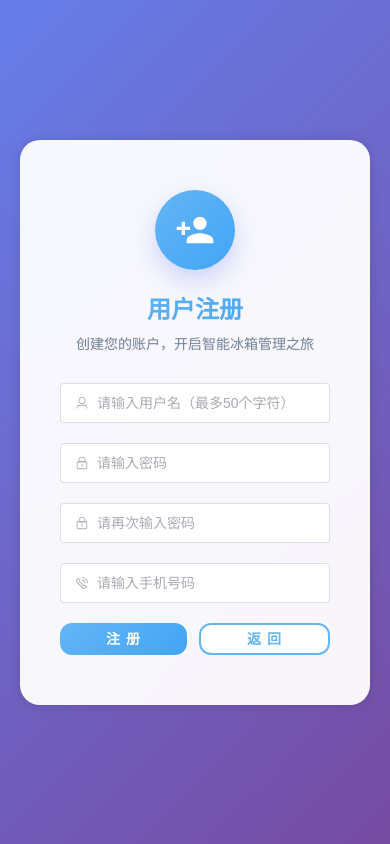
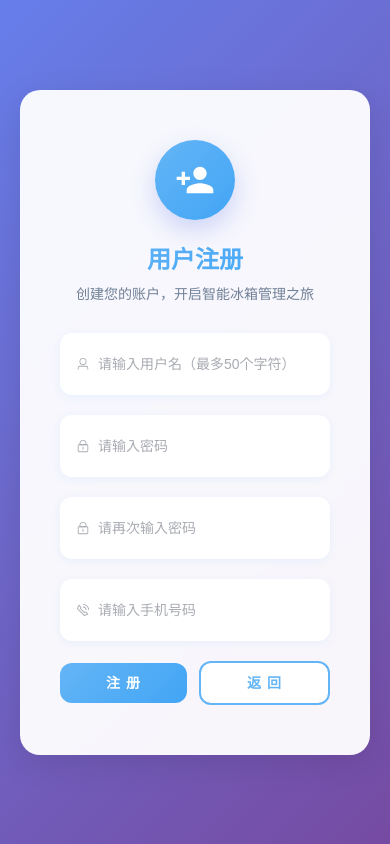
Before and after one commit to YXandImmortal/fridge-butler, a Vue app in the folder frontend/: page /register in a window 390 px wide. Built offline with nearby package versions, Linux system fonts and the light colour scheme.

Commit message:
整合了两个页面的样式，统一放入theme中

```diff
--- a/frontend/src/assets/theme.css
+++ b/frontend/src/assets/theme.css
@@ -26,6 +26,146 @@ body {
     margin: 0;
     padding: 0;
 }
+
+/* ========== 认证页面通用样式（登录/注册）========== */
+
+/* 认证页面容器 */
+.auth-page {
+    min-height: 100vh;
+    background: linear-gradient(135deg, #667eea 0%, #764ba2 100%);
+    display: flex;
+    align-items: center;
+    justify-content: center;
+    padding: 20px;
+}
+
+/* 认证页面包装器 */
+.auth-wrapper {
+    width: 100%;
+    max-width: 480px;
+    animation: fadeInUp 0.6s ease-out;
+}
+
+/* 认证卡片 */
+.auth-card {
+    padding: 40px;
+    border: none;
+}
+
+/* 认证头部 */
+.auth-header {
+    text-align: center;
+    margin-bottom: 30px;
+}
+
+/* 认证标题 */
+.auth-title {
+    font-size: 28px;
+    font-weight: 700;
+    color: #2d3748;
+    margin: 20px 0 8px 0;
+}
+
+/* 认证副标题 */
+.auth-subtitle {
+    font-size: 14px;
+    color: #718096;
+    margin: 0;
+}
+
+/* 认证表单 */
+.auth-form {
+    margin-top: 10px;
+}
+
+.auth-form :deep(.el-form-item) {
+    margin-bottom: 20px;
+}
+
+/* 记住我选项 */
+.remember-me-item {
+    margin-bottom: 24px !important;
+}
+
+.remember-me-wrapper {
+    display: flex;
+    align-items: center;
+    gap: 8px;
+}
+
+.custom-checkbox :deep(.el-checkbox__label) {
+    margin-top: -1px;
+}
+
+/* 提示图标 */
+.tips-icon {
+    color: var(--primary-color);
+    font-size: 16px;
+    cursor: help;
+    transition: all 0.3s ease;
+}
+
+.tips-icon:hover {
+    color: var(--primary-dark);
+    transform: scale(1.1);
+}
+
+/* 按钮组 */
+.button-group {
+    margin-bottom: 0 !important;
+    display: flex;
+    gap: 12px;
+}
+
+/* 主要按钮（登录/注册） */
+.auth-primary-btn {
+    flex: 1;
+    background: linear-gradient(135deg, var(--primary-color), var(--primary-dark));
+    border: none;
+}
+
+/* 次要按钮（返回/跳转） */
+.auth-secondary-btn {
+    flex: 1;
+    background: #ffffff;
+    border: 2px solid var(--primary-color);
+    color: var(--primary-color);
+}
+
+.auth-secondary-btn:hover {
+    background: var(--primary-light);
+    border-color: var(--primary-dark);
+    color: var(--primary-dark);
+}
+
+/* 淡入向上动画 */
+@keyframes fadeInUp {
+    from {
+        opacity: 0;
+        transform: translateY(30px);
+    }
+    to {
+        opacity: 1;
+        transform: translateY(0);
+    }
+}
+
+/* 响应式设计 */
+@media (max-width: 480px) {
+    .auth-card {
+        padding: 30px 20px;
+    }
+
+    .auth-title {
+        font-size: 24px;
+    }
+
+    .button-group {
+        flex-direction: column;
+    }
+}
+
+/* ========== 原有样式 ========== */
 
 /* 登录页面渐变背景 */
 .login-gradient-bg {
@@ -60,7 +200,7 @@ body {
 /* 按钮增强样式 */
 .enhanced-button {
     border-radius: 12px;
-    padding: 12px 32px;
+    padding: 20px 32px;
     font-weight: 600;
     letter-spacing: 1px;
     transition: all 0.3s ease;
@@ -95,24 +235,6 @@ body {
 }
 
 /* 图标容器 */
-/*.icon-container {*/
-/*    width: 80px;*/
-/*    height: 80px;*/
-/*    margin: 0 auto 20px;*/
-/*    background: linear-gradient(135deg, var(--primary-color), var(--primary-dark));*/
-/*    border-radius: 50%;*/
-/*    display: flex;*/
-/*    align-items: center;*/
-/*    justify-content: center;*/
-/*    box-shadow: 0 4px 16px rgba(100, 181, 246, 0.3);*/
-/*}*/
-
-/*.icon-container svg {*/
-/*    width: 40px;*/
-/*    height: 40px;*/
-/*    fill: white;*/
-/*}*/
-
 .icon-container {
     display: inline-flex;
     align-items: center;
--- a/frontend/src/views/LoginView.vue
+++ b/frontend/src/views/LoginView.vue
@@ -1,23 +1,23 @@
 <template>
-  <div class="login-page">
-    <div class="login-wrapper">
-      <el-card class="login-card glass-card">
-        <div class="login-header">
+  <div class="auth-page">
+    <div class="auth-wrapper">
+      <el-card class="auth-card glass-card">
+        <div class="auth-header">
           <div class="icon-container">
             <svg viewBox="0 0 24 24" xmlns="http://www.w3.org/2000/svg">
               <path d="M18 2H6c-1.1 0-2 .9-2 2v16c0 1.1.9 2 2 2h12c1.1 0 2-.9 2-2V4c0-1.1-.9-2-2-2zm0 18H6V4h12v16z"/>
               <path d="M8 6h8v2H8zm0 4h8v2H8zm0 4h5v2H8z"/>
             </svg>
           </div>
-          <h2 class="login-title animated-title">智能冰箱管理系统</h2>
-          <p class="login-subtitle">欢迎回来，请登录您的账户</p>
+          <h2 class="auth-title animated-title">智能冰箱管理系统</h2>
+          <p class="auth-subtitle">欢迎回来，请登录您的账户</p>
         </div>
 
         <el-form
             ref="loginFormRef"
             :model="loginForm"
             :rules="loginRules"
-            class="login-form"
+            class="auth-form"
             @keyup.enter="handleLogin"
         >
           <el-form-item prop="account">
@@ -70,14 +70,14 @@
             <el-button
                 type="primary"
                 @click="handleLogin"
-                class="enhanced-button login-btn"
+                class="enhanced-button auth-primary-btn"
                 :loading="loading"
             >
               {{ loading ? '登录中...' : '登 录' }}
             </el-button>
             <el-button
                 @click="handleRegister"
-                class="enhanced-button register-btn"
+                class="enhanced-button auth-secondary-btn"
             >
               注 册
             </el-button>
@@ -158,125 +158,5 @@ const handleRegister = () => {
 </script>
 
 <style scoped>
-.login-page {
-  min-height: 100vh;
-  background: linear-gradient(135deg, #667eea 0%, #764ba2 100%);
-  display: flex;
-  align-items: center;
-  justify-content: center;
-  padding: 20px;
-}
-
-.login-wrapper {
-  width: 100%;
-  max-width: 480px;
-  animation: fadeInUp 0.6s ease-out;
-}
-
-@keyframes fadeInUp {
-  from {
-    opacity: 0;
-    transform: translateY(30px);
-  }
-  to {
-    opacity: 1;
-    transform: translateY(0);
-  }
-}
-
-.login-card {
-  padding: 40px;
-  border: none;
-}
-
-.login-header {
-  text-align: center;
-  margin-bottom: 30px;
-}
-
-.login-title {
-  font-size: 28px;
-  font-weight: 700;
-  color: #2d3748;
-  margin: 20px 0 8px 0;
-}
-
-.login-subtitle {
-  font-size: 14px;
-  color: #718096;
-  margin: 0;
-}
-
-.login-form {
-  margin-top: 10px;
-}
-
-.login-form :deep(.el-form-item) {
-  margin-bottom: 20px;
-}
-
-.remember-me-item {
-  margin-bottom: 24px !important;
-}
-
-.remember-me-wrapper {
-  display: flex;
-  align-items: center;
-  gap: 8px;
-}
-
-.custom-checkbox :deep(.el-checkbox__label) {
-  margin-top: -1px;
-}
-
-.tips-icon {
-  color: var(--primary-color);
-  font-size: 16px;
-  cursor: help;
-  transition: all 0.3s ease;
-}
-
-.tips-icon:hover {
-  color: var(--primary-dark);
-  transform: scale(1.1);
-}
-
-.button-group {
-  margin-bottom: 0 !important;
-  display: flex;
-  gap: 12px;
-}
-
-.login-btn {
-  flex: 1;
-  background: linear-gradient(135deg, var(--primary-color), var(--primary-dark));
-  border: none;
-}
-
-.register-btn {
-  flex: 1;
-  background: #ffffff;
-  border: 2px solid var(--primary-color);
-  color: var(--primary-color);
-}
-
-.register-btn:hover {
-  background: var(--primary-light);
-  border-color: var(--primary-dark);
-  color: var(--primary-dark);
-}
-
-@media (max-width: 480px) {
-  .login-card {
-    padding: 30px 20px;
-  }
-
-  .login-title {
-    font-size: 24px;
-  }
-
-  .button-group {
-    flex-direction: column;
-  }
-}
+@import '@/assets/theme.css';
 </style>
--- a/frontend/src/views/RegisterView.vue
+++ b/frontend/src/views/RegisterView.vue
@@ -1,22 +1,22 @@
 <template>
-  <div class="register-page">
-    <div class="register-wrapper">
-      <el-card class="register-card glass-card">
-        <div class="register-header">
+  <div class="auth-page">
+    <div class="auth-wrapper">
+      <el-card class="auth-card glass-card">
+        <div class="auth-header">
           <div class="icon-container">
             <svg viewBox="0 0 24 24" xmlns="http://www.w3.org/2000/svg">
               <path d="M15 12c2.21 0 4-1.79 4-4s-1.79-4-4-4-4 1.79-4 4 1.79 4 4 4zm-9-2V7H4v3H1v2h3v3h2v-3h3v-2H6zm9 4c-2.67 0-8 1.34-8 4v2h16v-2c0-2.66-5.33-4-8-4z"/>
             </svg>
           </div>
-          <h2 class="register-title animated-title">用户注册</h2>
-          <p class="register-subtitle">创建您的账户，开启智能冰箱管理之旅</p>
+          <h2 class="auth-title animated-title">用户注册</h2>
+          <p class="auth-subtitle">创建您的账户，开启智能冰箱管理之旅</p>
         </div>
 
         <el-form
             ref="registerFormRef"
             :model="registerForm"
             :rules="registerRules"
-            class="register-form"
+            class="auth-form"
             @keyup.enter="handleRegister"
         >
           <el-form-item prop="username">
@@ -83,14 +83,14 @@
             <el-button
                 type="primary"
                 @click="handleRegister"
-                class="enhanced-button register-btn"
+                class="enhanced-button auth-primary-btn"
                 :loading="loading"
             >
               {{ loading ? '注册中...' : '注 册' }}
             </el-button>
             <el-button
                 @click="handleBackToLogin"
-                class="enhanced-button login-btn"
+                class="enhanced-button auth-secondary-btn"
             >
               返 回
             </el-button>
@@ -194,99 +194,5 @@ const handleBackToLogin = () => {
 </script>
 
 <style scoped>
-.register-page {
-  min-height: 100vh;
-  background: linear-gradient(135deg, #667eea 0%, #764ba2 100%);
-  display: flex;
-  align-items: center;
-  justify-content: center;
-  padding: 20px;
-}
-
-.register-wrapper {
-  width: 100%;
-  max-width: 480px;
-  animation: fadeInUp 0.6s ease-out;
-}
-
-@keyframes fadeInUp {
-  from {
-    opacity: 0;
-    transform: translateY(30px);
-  }
-  to {
-    opacity: 1;
-    transform: translateY(0);
-  }
-}
-
-.register-card {
-  padding: 40px;
-  border: none;
-}
-
-.register-header {
-  text-align: center;
-  margin-bottom: 30px;
-}
-
-.register-title {
-  font-size: 28px;
-  font-weight: 700;
-  color: #2d3748;
-  margin: 20px 0 8px 0;
-}
-
-.register-subtitle {
-  font-size: 14px;
-  color: #718096;
-  margin: 0;
-}
-
-.register-form {
-  margin-top: 10px;
-}
-
-.register-form :deep(.el-form-item) {
-  margin-bottom: 20px;
-}
-
-.button-group {
-  margin-bottom: 0 !important;
-  display: flex;
-  gap: 12px;
-}
-
-.register-btn {
-  flex: 1;
-  background: linear-gradient(135deg, var(--primary-color), var(--primary-dark));
-  border: none;
-}
-
-.login-btn {
-  flex: 1;
-  background: #ffffff;
-  border: 2px solid var(--primary-color);
-  color: var(--primary-color);
-}
-
-.login-btn:hover {
-  background: var(--primary-light);
-  border-color: var(--primary-dark);
-  color: var(--primary-dark);
-}
-
-@media (max-width: 480px) {
-  .register-card {
-    padding: 30px 20px;
-  }
-
-  .register-title {
-    font-size: 24px;
-  }
-
-  .button-group {
-    flex-direction: column;
-  }
-}
+@import '@/assets/theme.css';
 </style>
```
